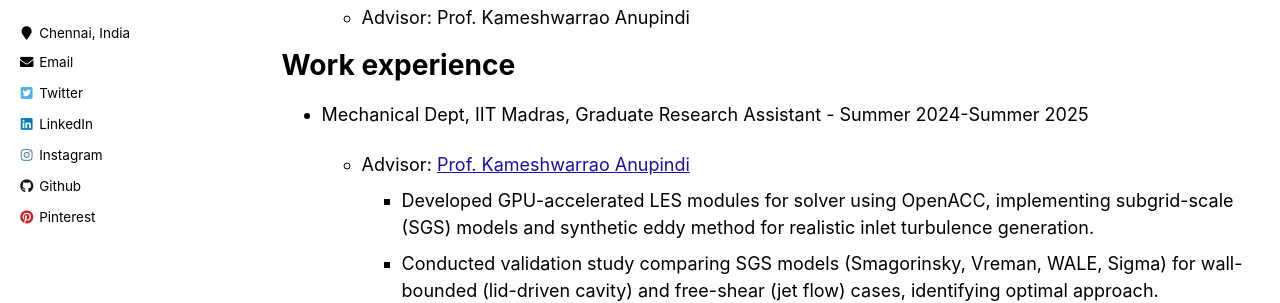
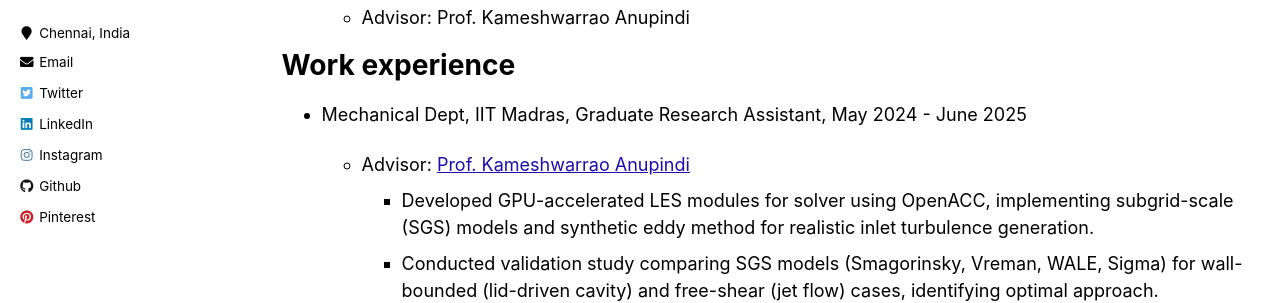
Before and after one commit to Kartik2605/Kartik2605.github.io, a Jekyll site: the page built from _pages/cv.md, in a window 1280 px wide and 900 px high. Shown: the part 413-716 px from the top of the window. Built offline with Jekyll 4.4.1, drawn with Linux system fonts in a browser that asks for light colours.

Commit message:
timeline of  DDP updated

```diff
--- a/_pages/cv.md
+++ b/_pages/cv.md
@@ -22,7 +22,7 @@ redirect_from:
 
 # Work experience
 
-- Mechanical Dept, IIT Madras, Graduate Research Assistant - Summer 2024-Summer 2025
+- Mechanical Dept, IIT Madras, Graduate Research Assistant, May 2024 - June 2025
 
   - Advisor: [Prof. Kameshwarrao Anupindi](https://home.iitm.ac.in/kanupindi/)
     - Developed GPU-accelerated LES modules for solver using OpenACC, implementing subgrid-scale (SGS) models and synthetic eddy method for realistic inlet turbulence generation.
```
